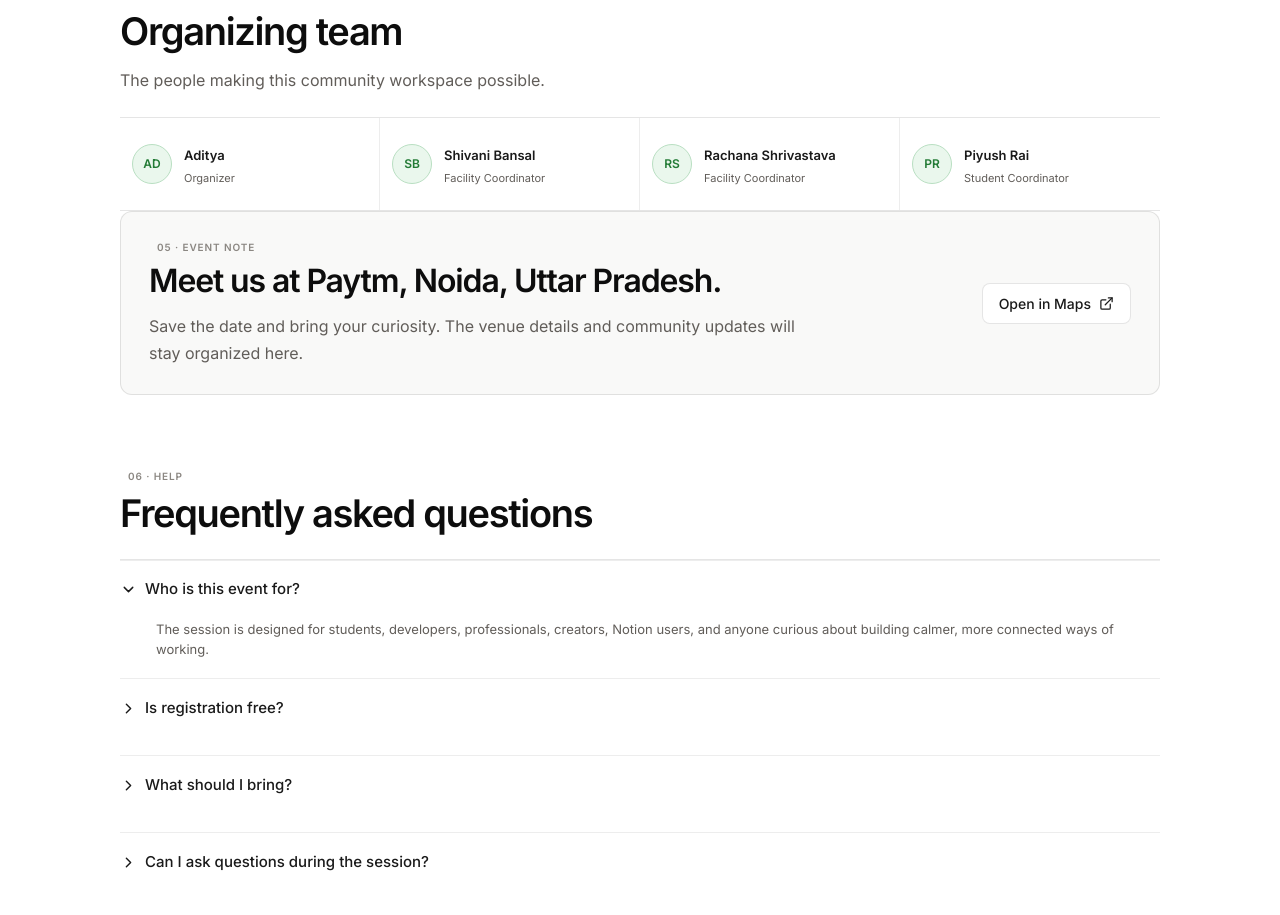
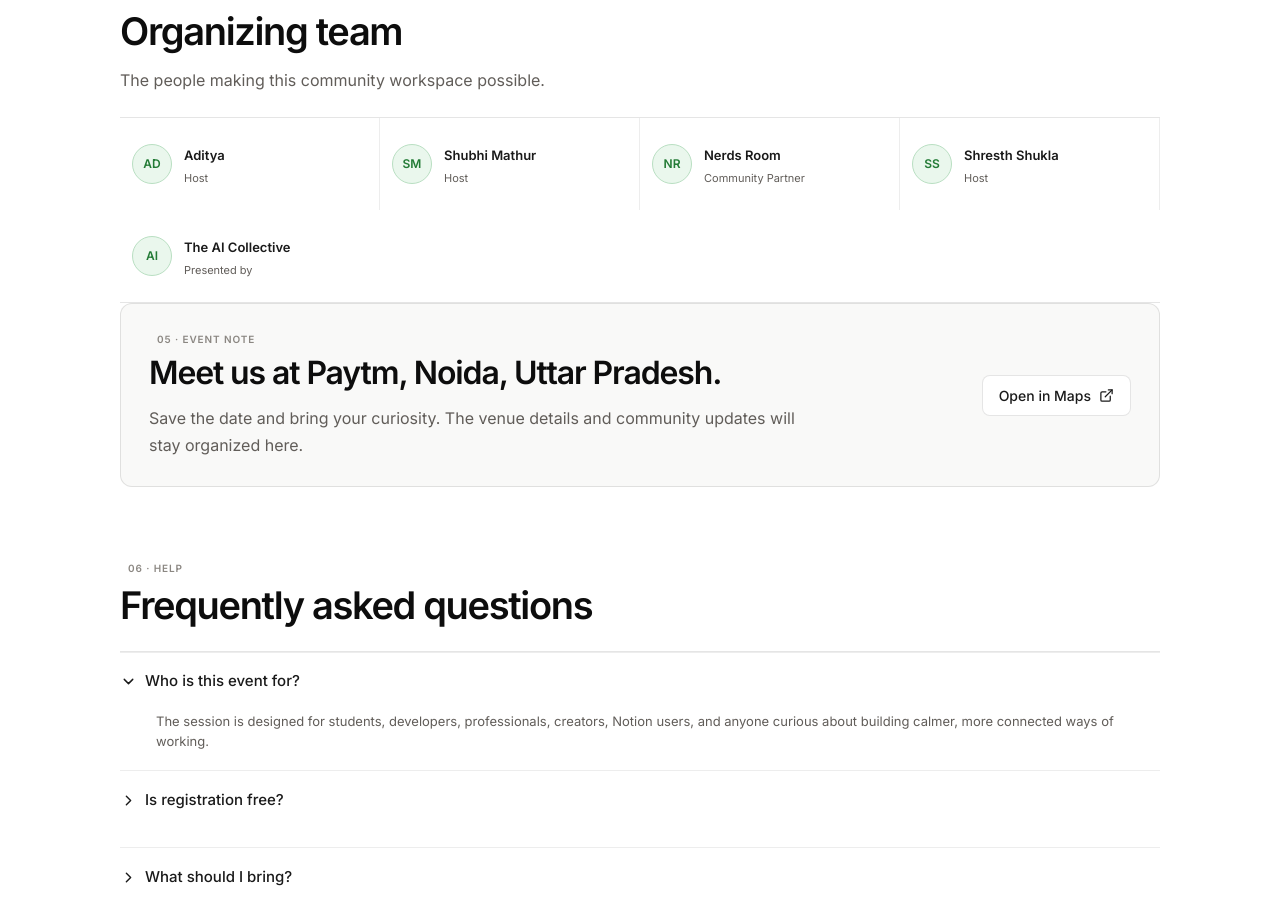
Before and after one commit to sharmaa-abhi/InnovateX, a React (Vite) app: page / in a window 1280 px wide. Shown: the part 3705-4620 px from the top of the page. Built offline with nearby package versions, Linux system fonts and the light colour scheme.

Commit message:
feat: update event organizers with new roles and names for better clarity

```diff
--- a/src/data/eventData.ts
+++ b/src/data/eventData.ts
@@ -307,26 +307,32 @@ export const EVENT_DATA = {
     organizers: [
       {
         name: "Aditya",
-        role: "Organizer",
+        role: "Host",
         initials: "AD",
         color: "bg-emerald-600",
       },
       {
-        name: "Shivani Bansal",
-        role: "Facility Coordinator",
-        initials: "SB",
+        name: "Shubhi Mathur",
+        role: "Host",
+        initials: "SM",
         color: "bg-emerald-600",
       },
       {
-        name: "Rachana Shrivastava",
-        role: "Facility Coordinator",
-        initials: "RS",
+        name: "Nerds Room",
+        role: "Community Partner",
+        initials: "NR",
         color: "bg-emerald-600",
       },
       {
-        name: "Piyush Rai",
-        role: "Student Coordinator",
-        initials: "PR",
+        name: "Shresth Shukla",
+        role: "Host",
+        initials: "SS",
+        color: "bg-emerald-600",
+      },
+      {
+        name: "The AI Collective",
+        role: "Presented by",
+        initials: "AI",
         color: "bg-emerald-600",
       },
     ] as Organizer[],
```
